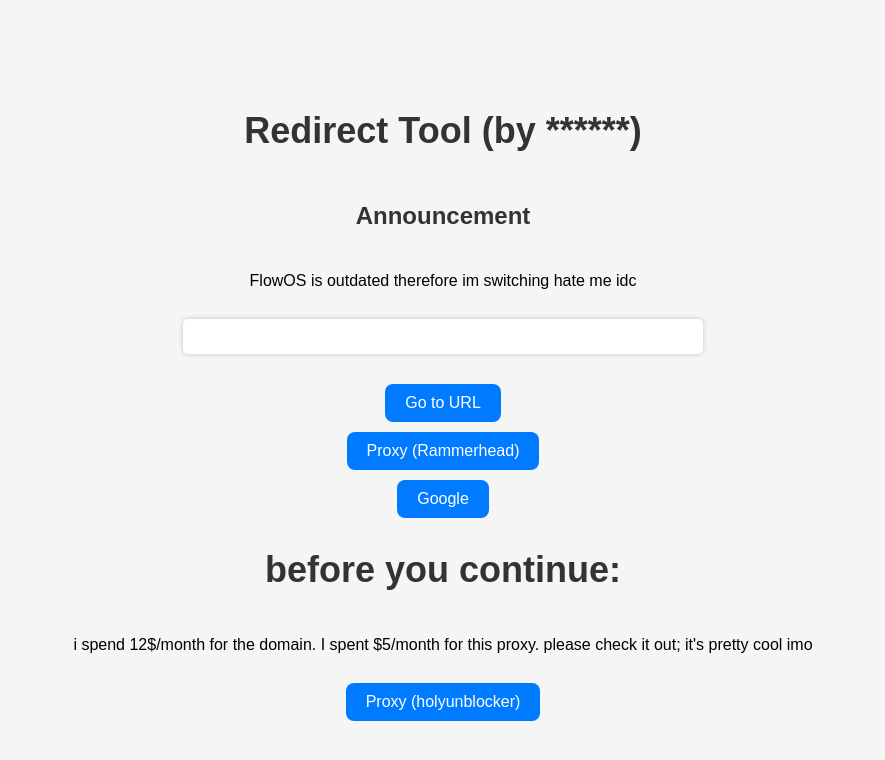
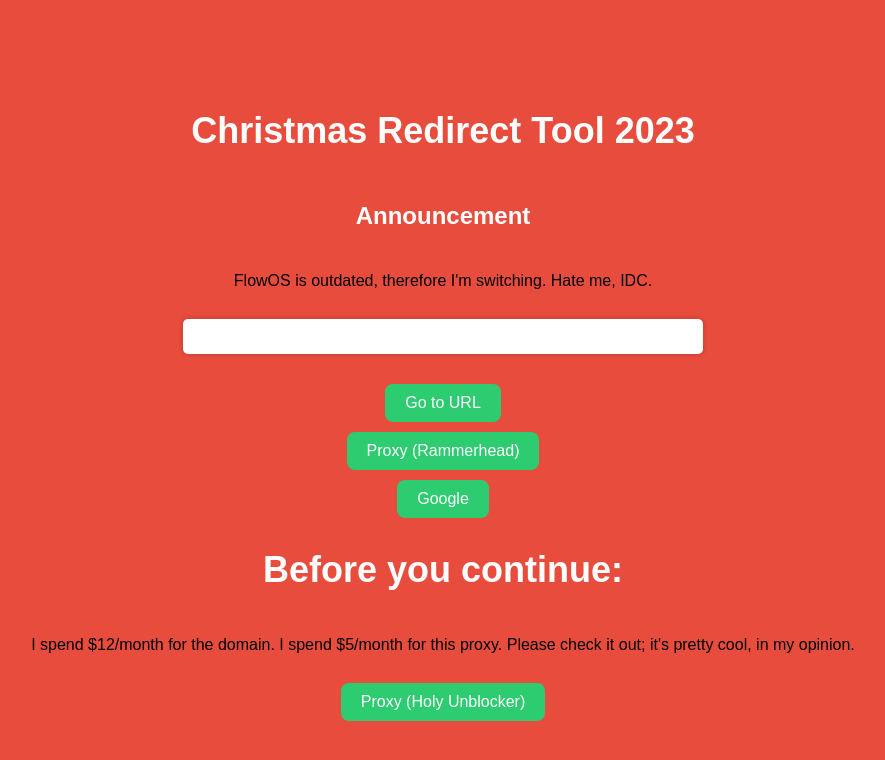
Before and after one commit to Woosh9129/redirectool, a plain HTML site: page index.html in a window 1280 px wide. Shown: the whole page, without its empty margins (197-1082 px from the left). Drawn offline with Linux system fonts and the light colour scheme.

Commit message:
its november

```diff
--- a/index.html
+++ b/index.html
@@ -4,17 +4,17 @@
     <meta charset="UTF-8">
     <meta http-equiv="X-UA-Compatible" content="IE=edge">
     <meta name="viewport" content="width=device-width, initial-scale=1.0">
-    <title>Redirect Tool</title>
+    <title>Christmas Redirect Tool 2023</title>
     <style>
         body {
-            background-color: #F5F5F5;
+            background-color: #e74c3c; /* Christmas Red */
             font-family: Arial, sans-serif;
             font-size: 16px;
             line-height: 1.5;
             margin: 0;
             padding: 0;
         }
-        container {
+        .container {
             display: flex;
             flex-direction: column;
             align-items: center;
@@ -22,13 +22,13 @@
             height: 100vh;
         }
         h1 {
-            color: #333;
+            color: #ffffff; /* White */
             font-size: 36px;
             font-weight: bold;
             margin-bottom: 20px;
         }
         h2 {
-            color: #333;
+            color: #ffffff; /* White */
             font-size: 24px;
             font-weight: bold;
             margin-top: 20px;
@@ -44,7 +44,7 @@
             margin-bottom: 20px;
         }
         button {
-            background-color: #007BFF;
+            background-color: #2ecc71; /* Christmas Green */
             color: white;
             padding: 10px 20px;
             border: none;
@@ -55,7 +55,7 @@
             transition: background-color 0.3s ease, transform 0.2s ease;
         }
         button:hover {
-            background-color: #0056b3;
+            background-color: #27ae60; /* Darker Green on Hover */
             transform: scale(1.05);
         }
         button:active {
@@ -64,23 +64,22 @@
     </style>
 </head>
 <body>
-    <container>
-        <h1>Redirect Tool (by ******)</h1>
+    <div class="container">
+        <h1>Christmas Redirect Tool 2023</h1>
 
         <h2>Announcement</h2>
-        <p>FlowOS is outdated therefore im switching hate me idc</p>
+        <p>FlowOS is outdated, therefore I'm switching. Hate me, IDC.</p>
 
-<input type="url" id="inputs-1">
+        <input type="url" id="inputs-1">
 
-<button onclick="goto_url()">Go to URL</button>
-<button onclick="goto_prox('rammerhead')">Proxy (Rammerhead)</button>
-<button onclick="goto_gle()">Google</button>
-        <h1> before you continue: </h1>
-        <p> i spend 12$/month for the domain. I spent $5/month for this  proxy. please check it out; it's pretty cool imo </p>
-        <button onclick="goto_prox('holy')">Proxy (holyunblocker)</button>
+        <button onclick="goto_url()">Go to URL</button>
+        <button onclick="goto_prox('rammerhead')">Proxy (Rammerhead)</button>
+        <button onclick="goto_gle()">Google</button>
 
-
-    </container>
+        <h1>Before you continue:</h1>
+        <p>I spend $12/month for the domain. I spend $5/month for this proxy. Please check it out; it's pretty cool, in my opinion.</p>
+        <button onclick="goto_prox('holy')">Proxy (Holy Unblocker)</button>
+    </div>
 
     <script>
         function goto_url() {
@@ -93,7 +92,7 @@
                 const element = "https://r1.shieldbotlist.xyz";
                 window.location.href = element;
             } else if (s === "holyunblocker") {
-                const element = "https://google.com/search?q=Disable+Bc+Dosent+Work";
+                const element = "https://google.com/search?q=Disable+Bc+Doesnt+Work";
                 window.location.href = element;
             } else if  (s === "holy") {
                 const element = "https://flowos.shieldbotlist.xyz";
```
